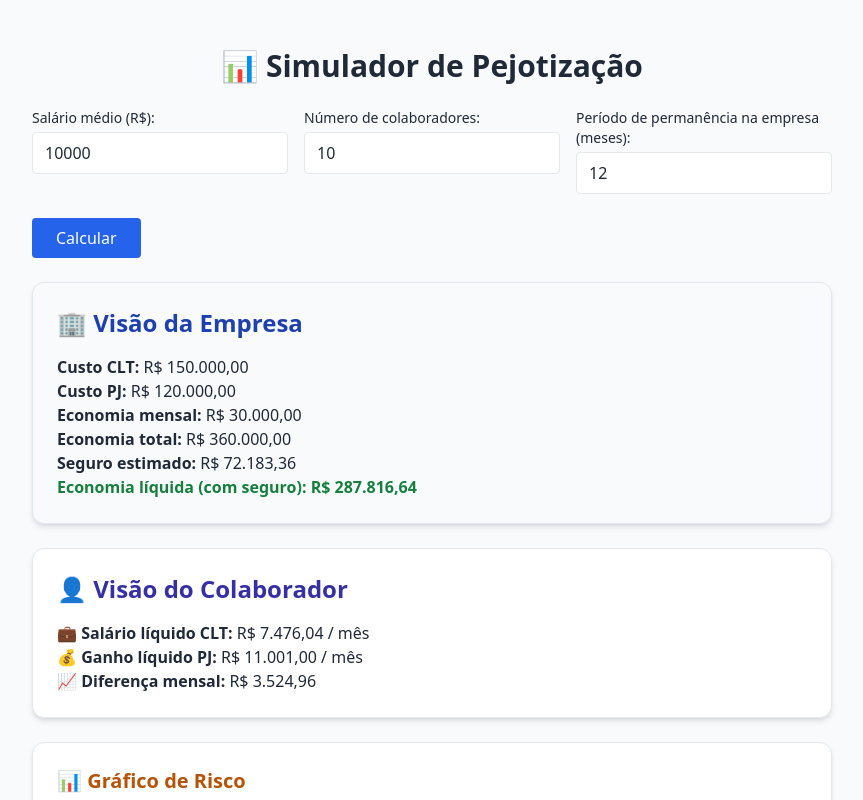
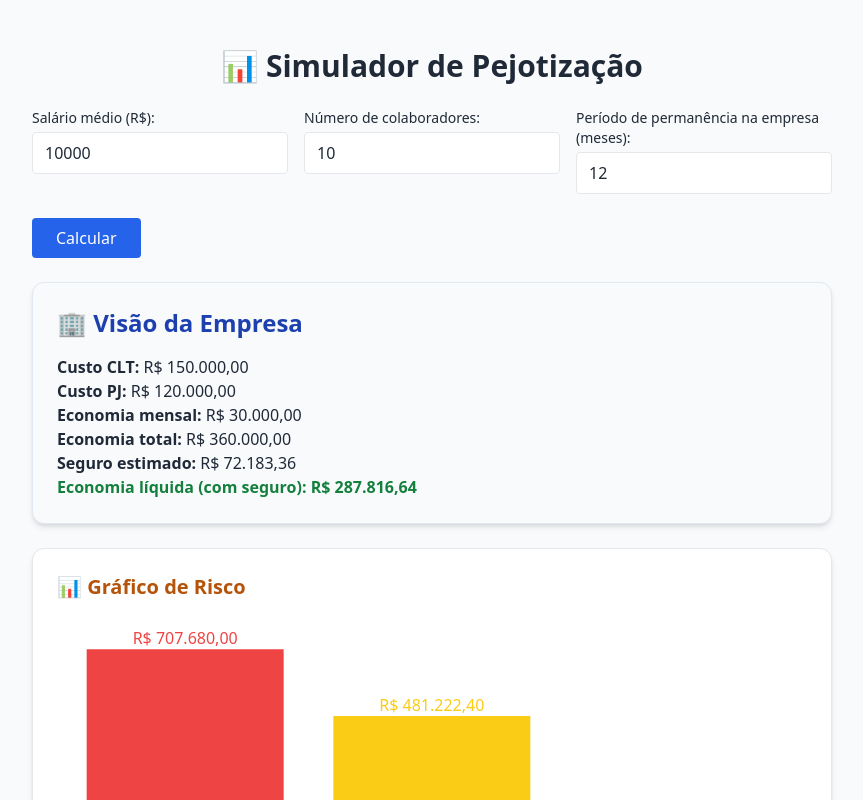
Before and after one commit to gmunareto/simulador-pejotizacao, a React (Vite) app: page / in a window 1280 px wide. Both pictures are taken after a click on the button "Calcular". Shown: the top 800 px of the page, without its empty margins (208-1071 px from the left). Built offline with nearby package versions, Linux system fonts and the light colour scheme.

Commit message:
Update SimuladorPejotizacao.jsx

```diff
--- a/src/SimuladorPejotizacao.jsx
+++ b/src/SimuladorPejotizacao.jsx
@@ -118,13 +118,6 @@ export default function SimuladorPejotizacao() {
             </div>
 
             <div className="bg-white p-6 rounded-xl shadow-md border border-gray-200">
-              <h2 className="text-2xl font-bold text-indigo-800 mb-4">👤 Visão do Colaborador</h2>
-              <p><strong>💼 Salário líquido CLT:</strong> {f(resultado.salarioLiquidoCLT)} / mês</p>
-              <p><strong>💰 Ganho líquido PJ:</strong> {f(resultado.ganhoPJMensal)} / mês</p>
-              <p><strong>📈 Diferença mensal:</strong> {f(resultado.ganhoMensalExtra)}</p>
-            </div>
-
-            <div className="bg-white p-6 rounded-xl shadow-md border border-gray-200">
               <h3 className="text-xl font-semibold text-amber-700 mb-4">📊 Gráfico de Risco</h3>
               <ResponsiveContainer width="100%" height={300}>
                 <BarChart data={dadosGrafico}>
@@ -139,6 +132,13 @@ export default function SimuladorPejotizacao() {
                   </Bar>
                 </BarChart>
               </ResponsiveContainer>
+            </div>
+
+            <div className="bg-white p-6 rounded-xl shadow-md border border-gray-200">
+              <h2 className="text-2xl font-bold text-indigo-800 mb-4">👤 Visão do Colaborador</h2>
+              <p><strong>💼 Salário líquido CLT:</strong> {f(resultado.salarioLiquidoCLT)} / mês</p>
+              <p><strong>💰 Ganho líquido PJ:</strong> {f(resultado.ganhoPJMensal)} / mês</p>
+              <p><strong>📈 Diferença mensal:</strong> {f(resultado.ganhoMensalExtra)}</p>
             </div>
 
             <div className="bg-white p-6 rounded-xl shadow-md border border-gray-200">
```
